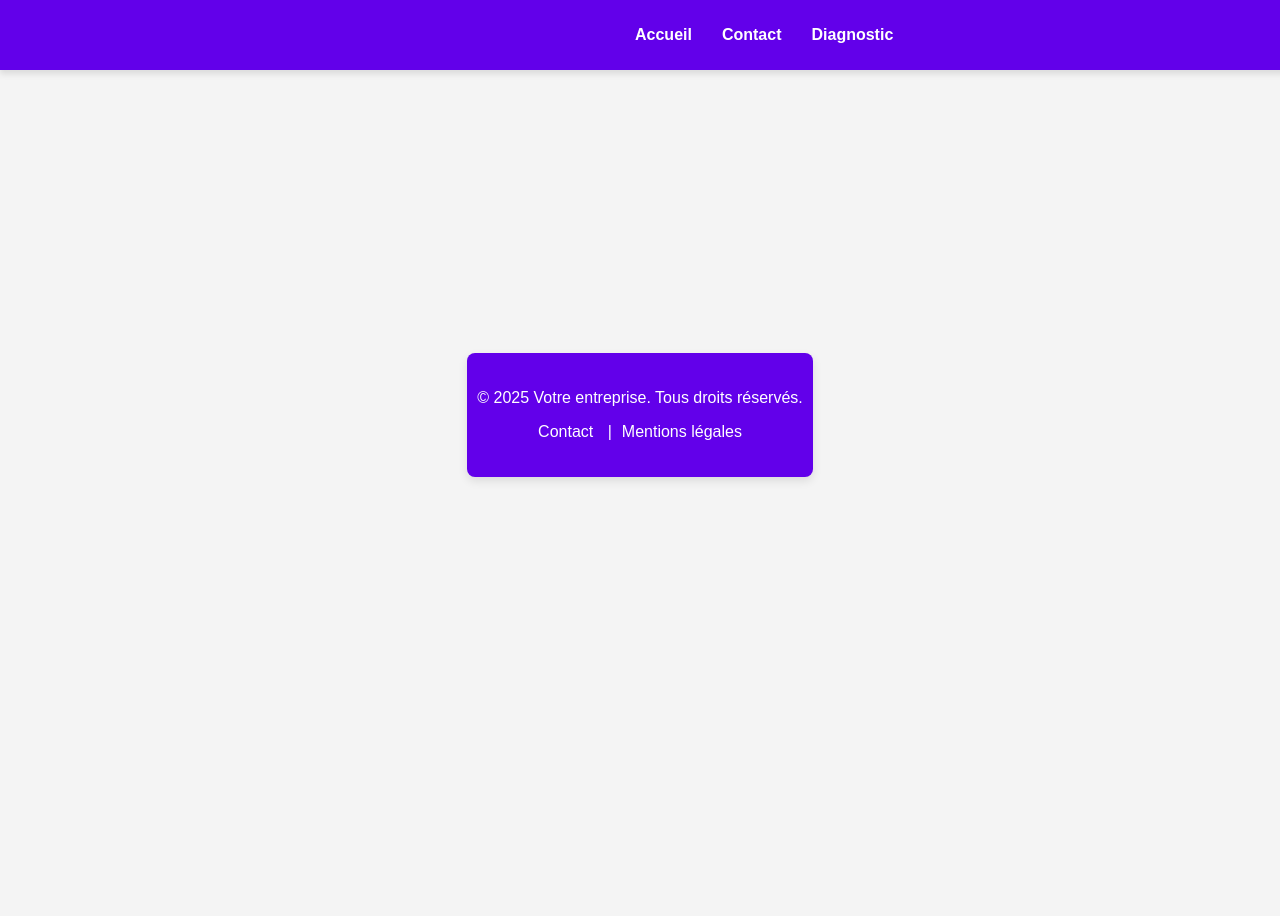
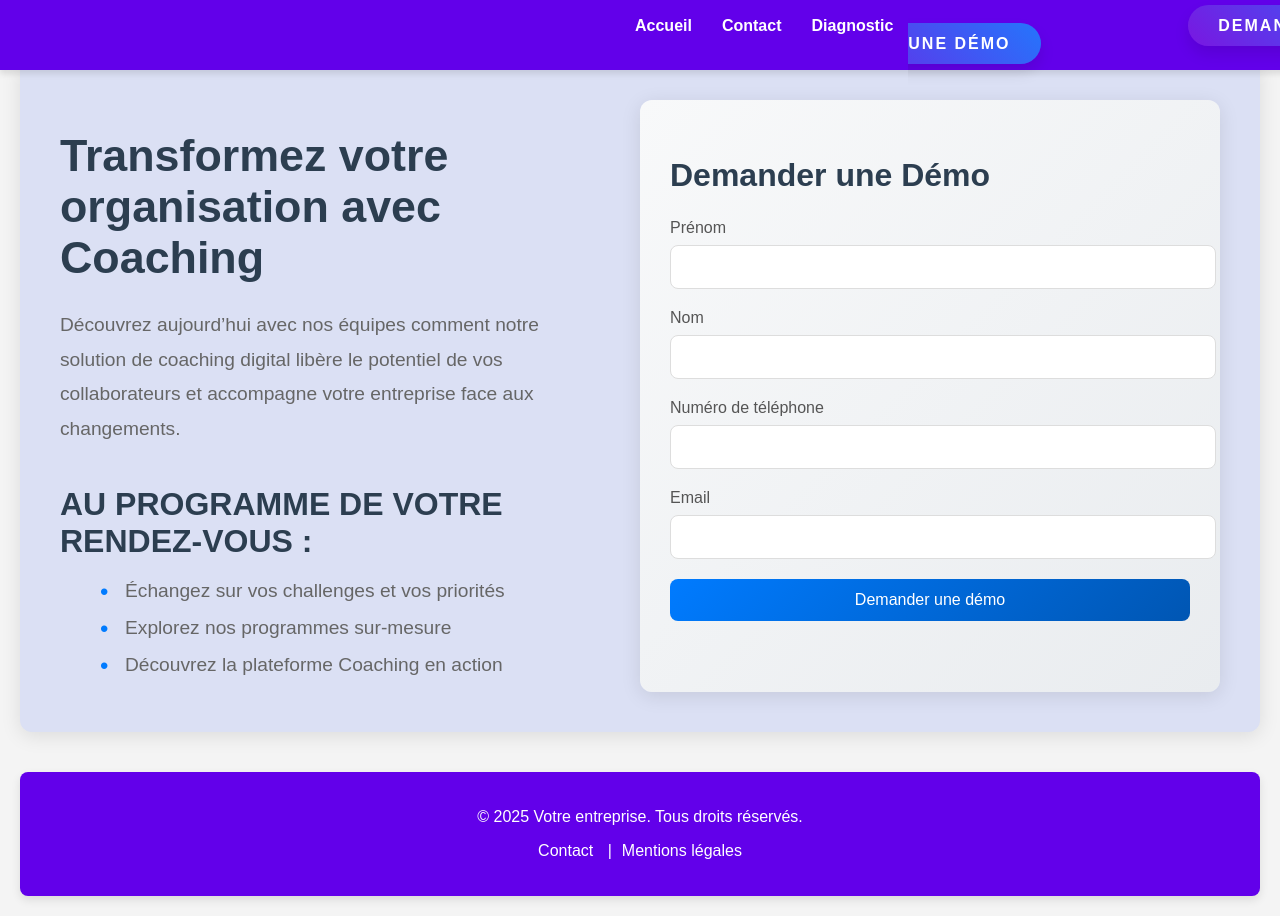
Before and after one commit to nour518/PFECOACH, a React (Create React App) app in the folder frontend/: page /demo in a window 1280 px wide. Before the commit the page ends 800 px from the top, so only its background shows below. Built offline with nearby package versions, Linux system fonts and the light colour scheme.

Commit message:
Ajout du code

```diff
--- a/frontend/src/App.js
+++ b/frontend/src/App.js
@@ -8,7 +8,7 @@ import Diagnostic from "./pages/Diagnostic";
 import PlanAction from "./components/PlanAction";
 import Navbar from "./components/Navbar"; // Ajout de la Navbar
 import Footer from "./components/Footer";
-
+import Demo from "./pages/Demo";
 
 // Importation du Footer
 import "./styles.css";
@@ -24,7 +24,7 @@ function App() {
         <Route path="/contact" element={<Contact />} /> {/* Nouvelle route */}
         <Route path="/diagnostic" element={<Diagnostic />} />
         <Route path="/planaction" element={<PlanAction />} />
-
+        <Route path="/demo" element={<Demo/>} />
 
 
       </Routes>
--- a/frontend/src/components/Navbar.js
+++ b/frontend/src/components/Navbar.js
@@ -9,7 +9,7 @@ function Navbar() {
         <li><Link to="/" className="navbar-link">Accueil</Link></li>
         <li><Link to="/contact" className="navbar-link">Contact</Link></li>
         <li><Link to="/diagnostic" className="navbar-link">Diagnostic</Link></li>
-
+        <li><Link to="/demo" className="demo-link">Demander une Démo</Link></li>
       </ul>
     </nav>
   );
--- /dev/null
+++ b/frontend/src/pages/Demo.js
@@ -0,0 +1,121 @@
+import React, { useState } from 'react';
+
+const DemoPage = () => {
+  const [formData, setFormData] = useState({
+    name: '',
+    surname: '',
+    phone: '',
+    email: ''
+  });
+
+  const [errors, setErrors] = useState({});
+
+  const handleChange = (e) => {
+    const { name, value } = e.target;
+    setFormData({
+      ...formData,
+      [name]: value
+    });
+  };
+
+  const validateForm = () => {
+    const newErrors = {};
+    if (!formData.name) newErrors.name = 'Le prénom est requis';
+    if (!formData.surname) newErrors.surname = 'Le nom est requis';
+    if (!formData.phone) newErrors.phone = 'Le numéro de téléphone est requis';
+    if (!formData.email) newErrors.email = 'L\'email est requis';
+    else if (!/\S+@\S+\.\S+/.test(formData.email)) newErrors.email = 'L\'email n\'est pas valide';
+
+    return newErrors;
+  };
+
+  const handleSubmit = (e) => {
+    e.preventDefault();
+    const formErrors = validateForm();
+    setErrors(formErrors);
+
+    if (Object.keys(formErrors).length === 0) {
+      alert('Formulaire soumis avec succès !');
+      // Ici, tu peux ajouter le code pour envoyer les données.
+    }
+  };
+
+  return (
+    <div className="demo-container">
+      <div className="content-flex">
+        {/* Partie Informations */}
+        <div className="information">
+          <h1>Transformez votre organisation avec Coaching</h1>
+          <p>Découvrez aujourd’hui avec nos équipes comment notre solution de coaching digital libère le potentiel de vos collaborateurs et accompagne votre entreprise face aux changements.</p>
+
+          <div className="program">
+            <h2>AU PROGRAMME DE VOTRE RENDEZ-VOUS :</h2>
+            <ul>
+              <li>Échangez sur vos challenges et vos priorités</li>
+              <li>Explorez nos programmes sur-mesure</li>
+              <li>Découvrez la plateforme Coaching en action</li>
+            </ul>
+          </div>
+        </div>
+
+        {/* Partie Formulaire */}
+        <div className="demo-form">
+          <h2>Demander une Démo</h2>
+          <form onSubmit={handleSubmit}>
+            <div className="form-group">
+              <label htmlFor="name">Prénom</label>
+              <input
+                type="text"
+                id="name"
+                name="name"
+                value={formData.name}
+                onChange={handleChange}
+              />
+              {errors.name && <p className="error">{errors.name}</p>}
+            </div>
+
+            <div className="form-group">
+              <label htmlFor="surname">Nom</label>
+              <input
+                type="text"
+                id="surname"
+                name="surname"
+                value={formData.surname}
+                onChange={handleChange}
+              />
+              {errors.surname && <p className="error">{errors.surname}</p>}
+            </div>
+
+            <div className="form-group">
+              <label htmlFor="phone">Numéro de téléphone</label>
+              <input
+                type="tel"
+                id="phone"
+                name="phone"
+                value={formData.phone}
+                onChange={handleChange}
+              />
+              {errors.phone && <p className="error">{errors.phone}</p>}
+            </div>
+
+            <div className="form-group">
+              <label htmlFor="email">Email</label>
+              <input
+                type="email"
+                id="email"
+                name="email"
+                value={formData.email}
+                onChange={handleChange}
+              />
+              {errors.email && <p className="error">{errors.email}</p>}
+            </div>
+
+            <button type="submit">Demander une démo</button>
+          </form>
+        </div>
+      </div>
+    </div>
+  );
+};
+
+export default DemoPage;
--- a/frontend/src/styles.css
+++ b/frontend/src/styles.css
@@ -46,7 +46,7 @@ body {
   cursor: pointer;
   border-radius: 8px;
   transition: all 0.3s ease;
-  margin-left: 310px;
+  margin-left: 20px;
 }
 
 .btn:hover {
@@ -116,6 +116,36 @@ body {
   text-decoration: none;
   margin: 0 15px;
   font-weight: bold;
+}
+.demo-link {
+  background: linear-gradient(45deg, #7917e1, #2575fc); /* Dégradé dynamique */
+  color: white;
+  margin-left: 280px;
+  border: none; /* Pas de bordure visible */
+  border-radius: 50px; /* Coins légèrement arrondis */
+  padding: 12px 30px; /* Taille du bouton */
+  font-size: 16px;
+  font-weight: bold;
+  text-transform: uppercase;
+  letter-spacing: 2px;
+  text-decoration: none;
+  cursor: pointer;
+  transition: all 0.4s ease-in-out; /* Animation fluide */
+  box-shadow: 0 8px 15px rgba(0, 0, 0, 0.1); /* Ombre douce */
+}
+.demo-link:hover {
+  transform: translateY(-4px); /* Légère élévation au survol */
+  box-shadow: 0 12px 20px rgba(0, 0, 0, 0.2); /* Ombre plus marquée */
+  background: linear-gradient(45deg, #2575fc, #6a11cb); /* Inverser le dégradé */
+}
+
+.demo-link:active {
+  transform: translateY(2px); /* Effet de pression au clic */
+  box-shadow: 0 5px 10px rgba(0, 0, 0, 0.2); /* Ombre réduite */
+}
+
+.demo-link:focus {
+  outline: none; /* Retirer la bordure de focus par défaut */
 }
 
 /* Décalage du contenu pour ne pas être caché par la navbar */
@@ -419,3 +449,157 @@ hr {
   border-radius: 8px;
   box-shadow: 0px 4px 10px rgba(0, 0, 0, 0.1);
 }
+
+
+.demo-container {
+  max-width: 1200px;
+  margin: 40px auto;
+  padding: 40px;
+  background-color: #dbe0f4;
+  border-radius: 12px;
+  box-shadow: 0 4px 20px rgba(0, 0, 0, 0.1);
+}
+
+.content-flex {
+  display: flex;
+  justify-content: space-between;
+  gap: 60px;
+}
+
+.information {
+  flex: 1;
+}
+
+.information h1 {
+  font-size: 2.8rem;
+  margin-bottom: 25px;
+  color: #2c3e50;
+  font-weight: 700;
+}
+
+.information p {
+  font-size: 1.2rem;
+  margin-bottom: 25px;
+  color: #666;
+  line-height: 1.8;
+}
+
+.program {
+  margin-top: 40px;
+}
+
+.program h2 {
+  font-size: 2rem;
+  margin-bottom: 20px;
+  color: #2c3e50;
+  font-weight: 600;
+}
+
+.program ul {
+  list-style-type: none;
+}
+
+.program ul li {
+  font-size: 1.2rem;
+  margin-bottom: 15px;
+  color: #666;
+  padding-left: 25px;
+  position: relative;
+}
+
+.program ul li::before {
+  content: "•";
+  color: #007bff;
+  position: absolute;
+  left: 0;
+  font-size: 1.5rem;
+  top: -2px;
+}
+
+.demo-form {
+  flex: 1;
+  background: linear-gradient(135deg, #f8f9fa, #e9ecef);
+  padding: 30px;
+  border-radius: 12px;
+  box-shadow: 0 4px 20px rgba(0, 0, 0, 0.1);
+}
+
+.demo-form h2 {
+  font-size: 2rem;
+  margin-bottom: 25px;
+  color: #2c3e50;
+  font-weight: 600;
+}
+
+.form-group {
+  margin-bottom: 20px;
+}
+
+.form-group label {
+  display: block;
+  font-size: 1rem;
+  margin-bottom: 8px;
+  color: #555;
+  font-weight: 500;
+}
+
+.form-group input {
+  width: 100%;
+  padding: 12px;
+  font-size: 1rem;
+  border: 1px solid #ddd;
+  border-radius: 8px;
+  transition: border-color 0.3s ease, box-shadow 0.3s ease;
+}
+
+.form-group input:focus {
+  border-color: #007bff;
+  box-shadow: 0 0 8px rgba(0, 123, 255, 0.3);
+  outline: none;
+}
+
+.error {
+  color: #dc3545;
+  font-size: 0.9rem;
+  margin-top: 5px;
+}
+
+button {
+  width: 100%;
+  padding: 12px;
+  font-size: 1rem;
+  color: #fff;
+  background: linear-gradient(135deg, #007bff, #0056b3);
+  border: none;
+  border-radius: 8px;
+  cursor: pointer;
+  transition: background 0.3s ease, transform 0.2s ease;
+}
+
+button:hover {
+  background: linear-gradient(135deg, #0056b3, #004080);
+  transform: translateY(-2px);
+}
+
+button:active {
+  transform: translateY(0);
+}
+
+/* Responsive Design */
+@media (max-width: 768px) {
+  .content-flex {
+    flex-direction: column;
+  }
+
+  .information h1 {
+    font-size: 2.2rem;
+  }
+
+  .program h2 {
+    font-size: 1.8rem;
+  }
+
+  .demo-form h2 {
+    font-size: 1.8rem;
+  }
+}
```
